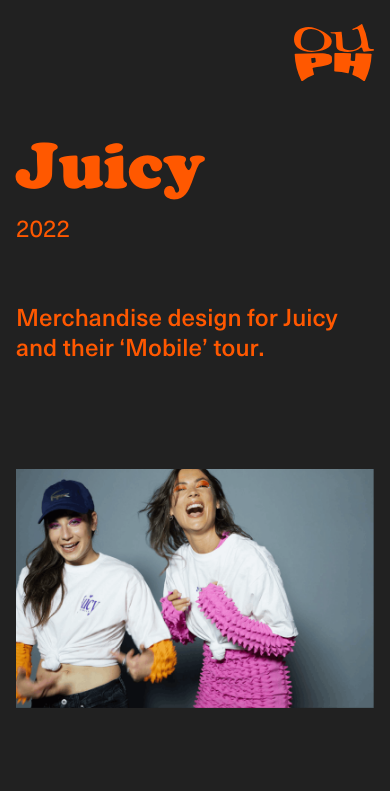
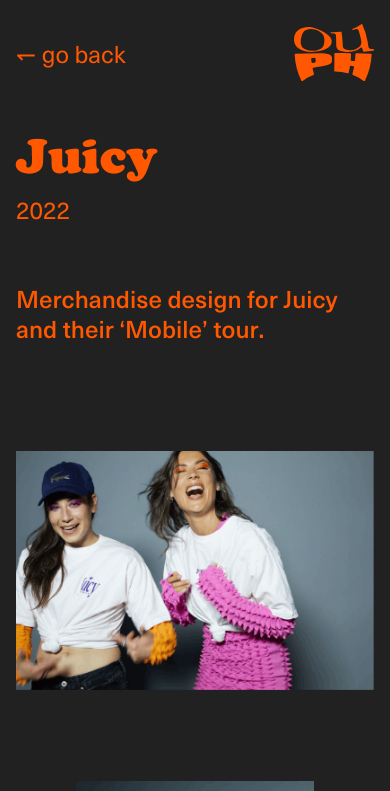
Before and after one commit to LeunensMichiel/ouph, a Next.js app: page /work/juicy in a window 390 px wide. Shown: the top 791 px of the page. Built offline with nearby package versions, Linux system fonts and the light colour scheme; no server answers.

Commit message:
responsive styling adjustments

```diff
--- a/components/common/footer/Footer.tsx
+++ b/components/common/footer/Footer.tsx
@@ -3,11 +3,21 @@
 import Link from 'next/link';
 import styles from './footer.module.scss';
 import { Logo } from '../logo/Logo';
-export const Footer: FC = () => {
+
+type FooterProps = {
+  isHomePage: boolean;
+};
+
+export const Footer: FC<FooterProps> = ({ isHomePage }) => {
   const [socialText, setSocialText] = useState("we're also on instagram :)");
 
   return (
-    <footer className={clsx(styles.root, 'container py-container--sm')}>
+    <footer
+      className={clsx(styles.root, 'container py-container--sm', {
+        [styles['root--homepage']]: isHomePage,
+      })}
+    >
+      {isHomePage && (
         <div className={styles.clients}>
           <span>Other clients include:</span>
           <span className={styles.client}>De Vaartkapoen</span>
@@ -15,6 +25,7 @@
           <span className={styles.client}>JhMj DAR</span>
           <span className={styles.client}>Otto Kintet</span>
         </div>
+      )}
       <Link href="/">
         <a>
           <Logo />
--- a/components/common/footer/footer.module.scss
+++ b/components/common/footer/footer.module.scss
@@ -8,12 +8,22 @@
   gap: 3rem;
 
   svg {
+    width: auto;
     height: 4.5rem;
   }
 
   @include mixins.breakpoint-up(lg) {
-    gap: 1rem;
-    grid-template-columns: repeat(3, 1fr);
+    display: flex;
+    justify-content: space-between;
+    align-items: flex-end;
+  }
+
+  &--homepage {
+    @include mixins.breakpoint-up(lg) {
+      display: grid;
+      gap: 1rem;
+      grid-template-columns: repeat(3, 1fr);
+    }
   }
 }
 
--- a/components/common/layout/Layout.tsx
+++ b/components/common/layout/Layout.tsx
@@ -15,7 +15,7 @@
     <>
       <Navbar isHomePage={isHomePage} />
       <main className={styles.root}>{children}</main>
-      <Footer />
+      <Footer isHomePage={isHomePage} />
     </>
   );
 };
--- a/components/common/navbar/Navbar.tsx
+++ b/components/common/navbar/Navbar.tsx
@@ -17,11 +17,14 @@
             <a className={styles['link-contact']}>contact</a>
           </Link>
         ) : (
-          <Link href="/">
-            <a>
-              <Logo className={styles.logo} />
-            </a>
-          </Link>
+          <>
+            <Link href="/">↽ go back</Link>
+            <Link href="/">
+              <a>
+                <Logo className={styles.logo} />
+              </a>
+            </Link>
+          </>
         )}
       </nav>
     </header>
--- a/components/common/navbar/navbar.module.scss
+++ b/components/common/navbar/navbar.module.scss
@@ -5,11 +5,23 @@
 .homepage {
   position: absolute;
   z-index: 10;
+
+  .nav {
+    justify-content: flex-end;
+  }
 }
 
 .nav {
   display: flex;
-  justify-content: flex-end;
+  justify-content: space-between;
+  align-items: center;
+
+  a {
+    text-decoration: none;
+    &:hover {
+      text-decoration: underline;
+    }
+  }
 }
 
 .link-contact {
--- a/pages/styles/workpage.module.scss
+++ b/pages/styles/workpage.module.scss
@@ -3,10 +3,14 @@
 .root {
   display: grid;
   gap: 3rem;
-  min-height: 100vh;
+  min-height: 80vh;
 
   @include mixins.breakpoint-up(md) {
     grid-template-columns: repeat(2, 1fr);
+  }
+
+  @include mixins.breakpoint-up(xl) {
+    gap: 5rem;
   }
 }
 
@@ -17,14 +21,19 @@
 }
 
 .title {
-  font-size: 4rem;
+  font-size: 2.5rem;
+  width: 100%;
+
+  @include mixins.breakpoint-up(xs) {
+    font-size: 3rem;
+  }
+
+  @include mixins.breakpoint-up(md) {
+    font-size: 3.5rem;
+  }
 
   @include mixins.breakpoint-up(lg) {
-    font-size: 7.75rem;
-  }
-
-  @include mixins.breakpoint-up(xl) {
-    font-size: 9.375rem;
+    font-size: min(7.5rem, 6.6vw);
   }
 }
 
@@ -45,6 +54,7 @@
 
 .images {
   display: grid;
+  align-content: start;
   gap: 2rem;
 }
 
```
Also changed, not shown: components/ui/card/Card.tsx (+4 -4 lines), components/ui/card/card.module.scss (+18 -12 lines). Lines whose indentation alone changed are shown as unchanged.
